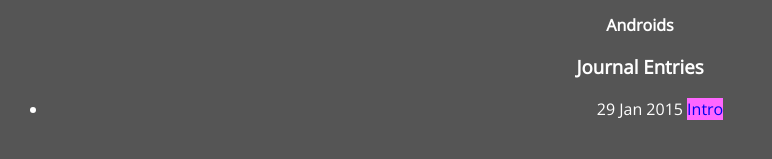
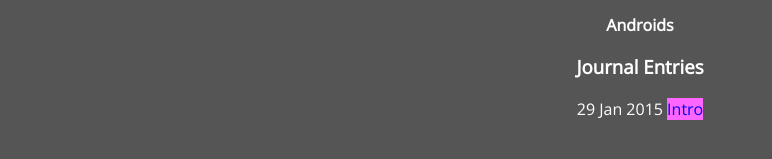
Before and after one commit to naviabbot/naviabbot.github.io, a Jekyll site: the page built from index.md, in a window 1280 px wide. Shown: the part 245-404 px from the top of the page, without its empty margins (0-772 px from the left). Built offline with Jekyll 4.4.1, drawn with Linux system fonts in a browser that asks for light colours.

```diff
--- a/index.md
+++ b/index.md
@@ -18,5 +18,5 @@ __Androids__
 ###Journal Entries
 
 {% for post in site.posts %}
-* {{ post.date | date_to_string }}  [{{ post.title }}]({{post.url}})
+{{ post.date | date_to_string }}  [{{ post.title }}]({{post.url}})
 {% endfor %}
```
